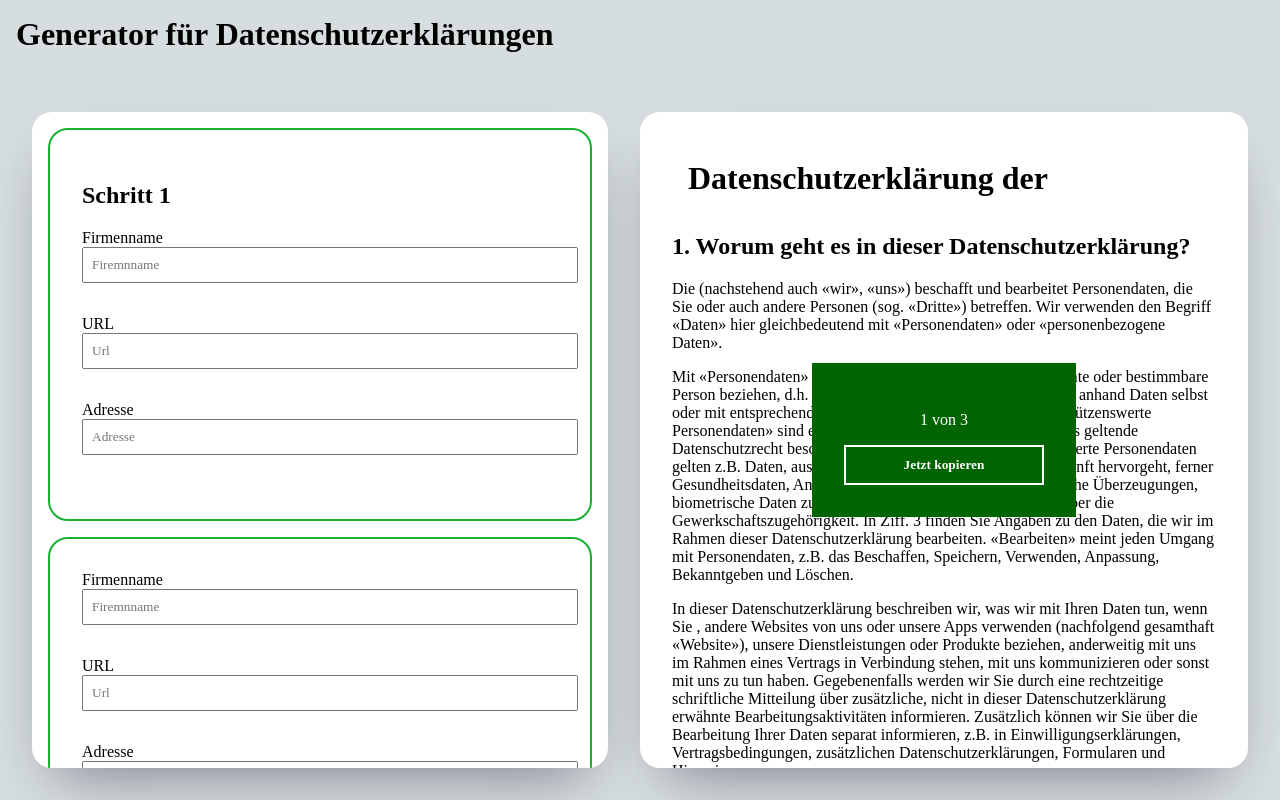
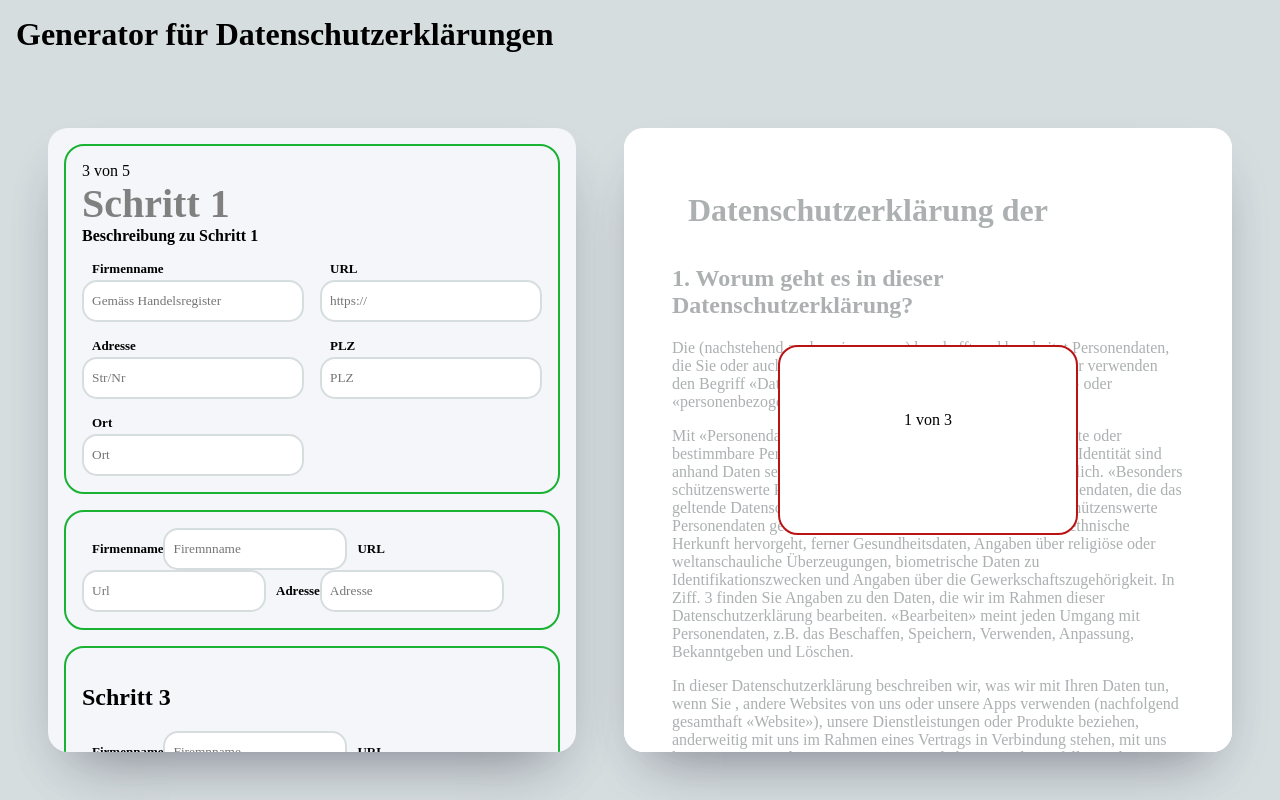
Before and after one commit to belibasCH/datenschutzCH, a React (Create React App) app: page / in a window 1280 px wide. Built offline with nearby package versions, Linux system fonts and the light colour scheme.

Commit message:
add funtionality

```diff
--- a/src/App.css
+++ b/src/App.css
@@ -1,12 +1,15 @@
 * {
-  --default-gap: 2rem;
+  --default-gap: 3rem;
   --small-gap: 1rem;
+  --border-radius: 20px;
   font-family: Montserrat;
+  --bluegray: #D6DDDF;
+  --background: #F4F6FA;
 }
 .App {
   height: 100vh;
-  background-color: #D6DDDF;
-overflow: hidden;
+  background-color: var(--bluegray);
+  overflow: hidden;
 }
 header {
   height: 10%;
@@ -28,7 +31,7 @@ h1 {
 main form {
   padding: var(--small-gap);
   overflow: scroll;
-  background-color: white;
+  background-color: var(--background);
   box-shadow: rgba(255, 255, 255, 0.1) 0px 1px 1px 0px inset, rgba(50, 50, 93, 0.25) 0px 25px 50px -20px, rgba(0, 0, 0, 0.3) 0px 30px 60px -30px;
   min-width: calc(50% - (2*var(--default-gap)));
   border-radius: 20px;
@@ -37,17 +40,45 @@ main form {
   gap: var(--small-gap);
 }
 
+form input[type=text]{
+  border-radius: 15px;
+  height: 22px;
+  padding: 0.5rem;
+  border: 2px solid var(--bluegray);
+}
+form label{
+  padding-left: 10px;
+  color: black;
+  font-weight: 600;
+  font-size: small;
+  padding-bottom: 3px;
 
-main form input {
-  width: 100%;
-  padding: 0.5rem;
-  margin-bottom: var(--default-gap);
+}
+.inputgroup{
+  display: grid;
+  grid-template-columns: 1fr 1fr;
+  gap: var(--small-gap);
 }
 .input-group {
   border: 2px solid #B91313;
   border-radius: 20px;
-  padding: var(--default-gap);
+  padding: var(--small-gap);
 }
 .input-group.green{
   border: 2px solid #19B233;;
 }
+.inputcell{
+  display: flex;
+  flex-direction: column;
+}
+.stepheading h2{
+  color: gray;
+  font-weight: 700;
+  font-size: 2.5rem;
+  margin: 0;
+}
+.stepheading h3{
+  font-weight: 700;
+  font-size: 1rem;
+  margin-top: 0;
+}
--- a/src/App.js
+++ b/src/App.js
@@ -54,32 +54,64 @@ useEffect(() => {
       <main>
         <form>
           <div className={status[0] ? "input-group green" : "input-group"}>
-          <h2 className='stepheading'>Schritt 1</h2>
+            <div className='stats'>3 von 5</div>
+          <div className='stepheading'>
+          <h2 >Schritt 1</h2>
+          <h3>Beschreibung zu Schritt 1</h3>
+          </div>
+          <div className='inputgroup'>
+          <div className='inputcell'>
           <label htmlFor="companyName">Firmenname</label>
           <input
             type="text"
             id="companyName"
             name="companyName"
             value={data.companyName}
-            placeholder="Firemnname"
+            placeholder="Gemäss Handelsregister"
             onChange={(e) => setData({ ...data, companyName: e.target.value })} />
+            </div>
+            <div className='inputcell'>
           <label htmlFor="url">URL</label>
           <input
             type="text"
             id="url"
             name="url"
             value={data.url}
-            placeholder="Url"
+            placeholder="https://"
             onChange={(e) => setData({ ...data, url: e.target.value })} />
+            </div>
+            <div className='inputcell'>
           <label htmlFor="companyAddress">Adresse</label>
           <input
             type="text"
             id="companyAddress"
             name="companyAddress"
             value={data.companyAddress}
-            placeholder="Adresse"
+            placeholder="Str/Nr"
             onChange={(e) => setData({ ...data, companyAddress: e.target.value })} />
-            </div>
+          </div>
+          <div className='inputcell'>
+          <label htmlFor="companyPLZ">PLZ</label>
+          <input
+            type="text"
+            id="companyPLZ"
+            name="companyPLZ"
+            value={data.companyPlace}
+            placeholder="PLZ"
+            onChange={(e) => setData({ ...data, companyAddress: e.target.value })} />
+          </div>
+          <div className='inputcell'>
+          <label htmlFor="companyPLZ">Ort</label>
+          <input
+            type="text"
+            id="companyPLZ"
+            name="companyPLZ"
+            value={data.companyPlace}
+            placeholder="Ort"
+            onChange={(e) => setData({ ...data, companyAddress: e.target.value })} />
+          </div>
+          </div>
+          </div>
             <div className={status[0] ? "input-group green" : "input-group"}>
           <label htmlFor="companyName">Firmenname</label>
           <input
@@ -107,7 +139,7 @@ useEffect(() => {
             onChange={(e) => setData({ ...data, companyAddress: e.target.value })} />
             </div>
             <div className={status[0] ? "input-group green" : "input-group"}>
-            <h2 className='stepheading'>Schritt 2</h2>
+            <h2 className='stepheading'>Schritt 3</h2>
           <label htmlFor="companyName">Firmenname</label>
           <input
             type="text"
@@ -134,7 +166,7 @@ useEffect(() => {
             onChange={(e) => setData({ ...data, companyAddress: e.target.value })} />
             </div>
           <div className={status[1] ? "input-group green" : "input-group"}>
-          <h2 className='stepheading'>Schritt 3</h2>
+          <h2 className='stepheading'>Schritt 4</h2>
           <label htmlFor="googleAnalaytics">Google Analytics</label>
           <input
             type="checkbox"
--- a/src/components/CopyBanner.js
+++ b/src/components/CopyBanner.js
@@ -12,6 +12,5 @@ const CopyBanner = (data) => {
         <button onClick={getPolicy}>Jetzt kopieren</button>
     </div>
     );
-
 };
 export default CopyBanner;
--- a/src/components/Datenschutzerklaerung.js
+++ b/src/components/Datenschutzerklaerung.js
@@ -12,16 +12,17 @@ const Datenschutzerklaerung = (status) => {
 
 
     return (
-        <>
+        <div id="datenschutz-container">
+            <CopyBanner data={status}/>
             <div id='datenschutz-document'>
-            <CopyBanner data={status}/>
                 <h1>Datenschutzerklärung der {context.companyName}</h1>
+                <Eins_WorumGehtEs/>
+                <Eins_WorumGehtEs/>
                 <Eins_WorumGehtEs/>
                 {context.googleAnalaytics && <GoogleAnalytics/>}
                 {context.googleFonts && <GoogleFonts/>}
             </div>
-
-        </>
+        </div>
 
     );
 };
--- a/src/css/Datenschutz.css
+++ b/src/css/Datenschutz.css
@@ -1,10 +1,19 @@
-  #datenschutz-document{
-    padding: var(--default-gap);
+
+  #datenschutz-container{
+    position: relative;
     background-color: white;
     box-shadow: rgba(255, 255, 255, 0.1) 0px 1px 1px 0px inset, rgba(50, 50, 93, 0.25) 0px 25px 50px -20px, rgba(0, 0, 0, 0.3) 0px 30px 60px -30px;
-    overflow-y: auto;
-    border-radius: 20px;
-    position: relative;
+    overflow: hidden;
+    border-radius: var(--border-radius);
+
+  }
+
+  #datenschutz-document{
+    overflow: scroll;
+    padding: var(--default-gap);
+    height: 100%;
+    background-color:white;
+    color: #ACB0B1;
 }
   .copy-banner{
     position: absolute;
@@ -13,10 +22,13 @@
     width: 30%;
     transform: translate(50%, 50%);
     min-width: 200px;
-    background-color:darkgreen;
+    border: 2px solid #B91313;
+    background-color: white;
     padding: var(--default-gap);
-    color: white;
+    color: black;
     text-align: center;
+    border-radius: var(--border-radius);
+    z-index: 3;
   }
   .copy-banner button{
     width: 100%;
@@ -25,4 +37,8 @@
     color: white;
     background-color: transparent;
     font-weight: 700;
+
   }
+  .copy-banner h2.red {
+    color: #B91313;
+  }
```
